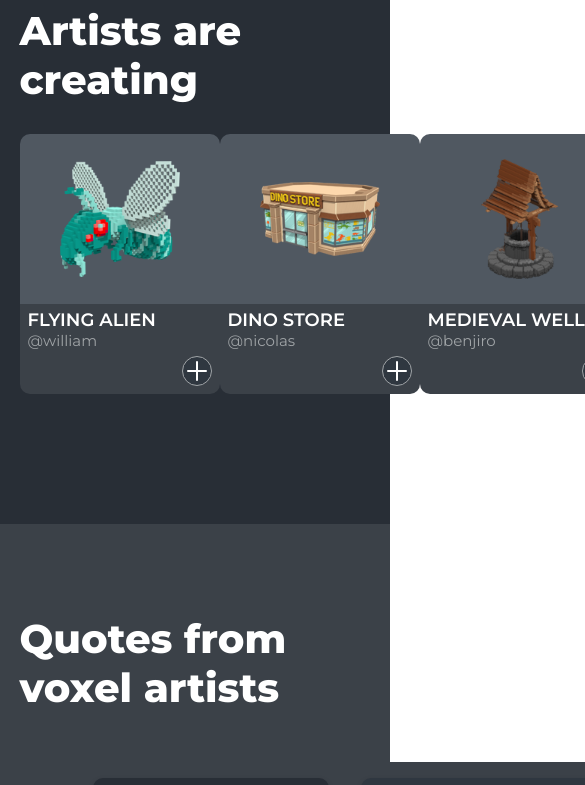
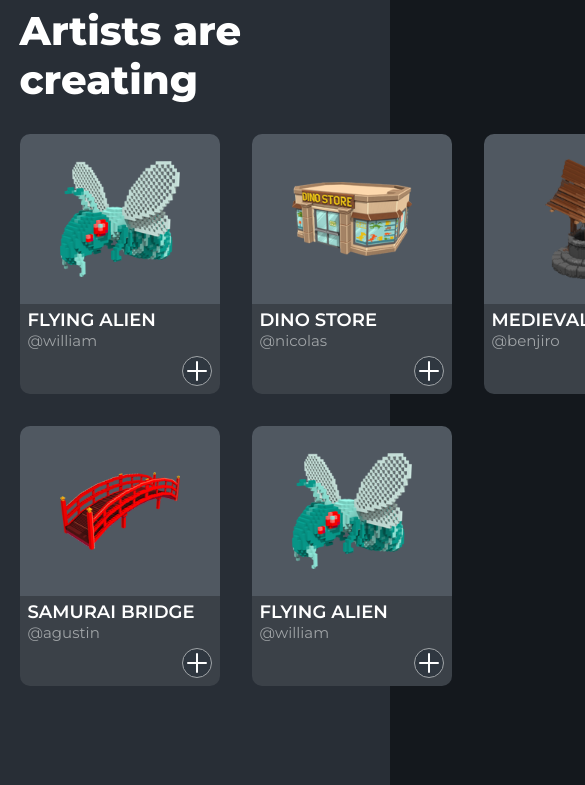
Before and after one commit to Romelody/challenge-pixowl, a Vue app: page / in a window 390 px wide. Shown: the part 1440-2225 px from the top of the page, 585 px wide, since content can reach past the window. Built offline with nearby package versions, Linux system fonts and the light colour scheme.

Commit message:
Artist Creations responsive

```diff
--- a/src/App.vue
+++ b/src/App.vue
@@ -1,6 +1,6 @@
 <template>
   <div id="app">
-    <Home />
+    <Home :tabletView="tabletView" />
   </div>
 </template>
 
@@ -11,6 +11,20 @@ export default {
   name: "App",
   components: {
     Home
+  },
+  data() {
+    return {
+      tabletView: true
+    };
+  },
+  methods: {
+    handleView() {
+      this.tabletView = window.innerWidth < 1280;
+    }
+  },
+  created() {
+    this.handleView();
+    window.addEventListener("resize", this.handleView);
   }
 };
 </script>
@@ -22,6 +36,9 @@ export default {
   box-sizing: border-box;
   font-family: "Montserrat", sans-serif;
   font-weight: 400;
+}
+body {
+  background: $black;
 }
 a {
   text-decoration: none;
--- a/src/components/ArtistCreations.vue
+++ b/src/components/ArtistCreations.vue
@@ -2,7 +2,10 @@
   <div id="artist-creations">
     <div class="container padding-y">
       <h2>What our Artists are creating</h2>
-      <div class="creation-container">
+
+      <div
+        :class="tabletView ? 'creation-container-tablet' : 'creation-container'"
+      >
         <ArtistCreation
           v-for="artistCreation in artistCreations"
           :key="artistCreation.id"
@@ -61,6 +64,9 @@ export default {
         }
       ]
     };
+  },
+  props: {
+    tabletView: Boolean
   }
 };
 </script>
@@ -73,5 +79,11 @@ export default {
     display: flex;
     justify-content: space-between;
   }
+  .creation-container-tablet {
+    display: grid;
+    grid-template-columns: repeat(3, 1fr);
+    justify-items: center;
+    grid-gap: 32px 32px;
+  }
 }
 </style>
--- a/src/components/ArtistQuotes.vue
+++ b/src/components/ArtistQuotes.vue
@@ -63,6 +63,9 @@ export default {
         }
       ]
     };
+  },
+  props: {
+    tabletView: Boolean
   }
 };
 </script>
--- a/src/components/mini-components/ArtistQuote.vue
+++ b/src/components/mini-components/ArtistQuote.vue
@@ -5,9 +5,7 @@
         <div
           class="artist-art"
           :class="
-            `${avatarPosition}` === 'right'
-              ? 'right-direction'
-              : 'left-direction'
+            avatarPosition === 'right' ? 'right-direction' : 'left-direction'
           "
         >
           <img src="../../assets/img/quote-william.png" alt="" />
@@ -15,10 +13,8 @@
         </div>
         <div
           class="artist-quote"
-          :class="
-            `${avatarPosition}` === 'right' ? 'right-padding' : 'left-padding'
-          "
-          :style="{ background: `${backgroundColor}` }"
+          :class="avatarPosition === 'right' ? 'right-padding' : 'left-padding'"
+          :style="{ background: backgroundColor }"
         >
           <p class="text">
             {{ textQuote }}
--- a/src/views/Home.vue
+++ b/src/views/Home.vue
@@ -1,12 +1,12 @@
 <template>
   <div class="Home">
-    <Header />
-    <Banner />
-    <Features />
-    <ArtistCreations />
-    <ArtistQuotes />
-    <Join />
-    <Footer />
+    <Header :tabletView="tabletView" />
+    <Banner :tabletView="tabletView" />
+    <Features :tabletView="tabletView" />
+    <ArtistCreations :tabletView="tabletView" />
+    <ArtistQuotes :tabletView="tabletView" />
+    <Join v-if="!tabletView" />
+    <Footer v-if="!tabletView" />
   </div>
 </template>
 
@@ -21,7 +21,8 @@ import Footer from "@/components/Footer";
 export default {
   name: "Home",
   props: {
-    msg: String
+    msg: String,
+    tabletView: Boolean
   },
   components: {
     Features,
```
